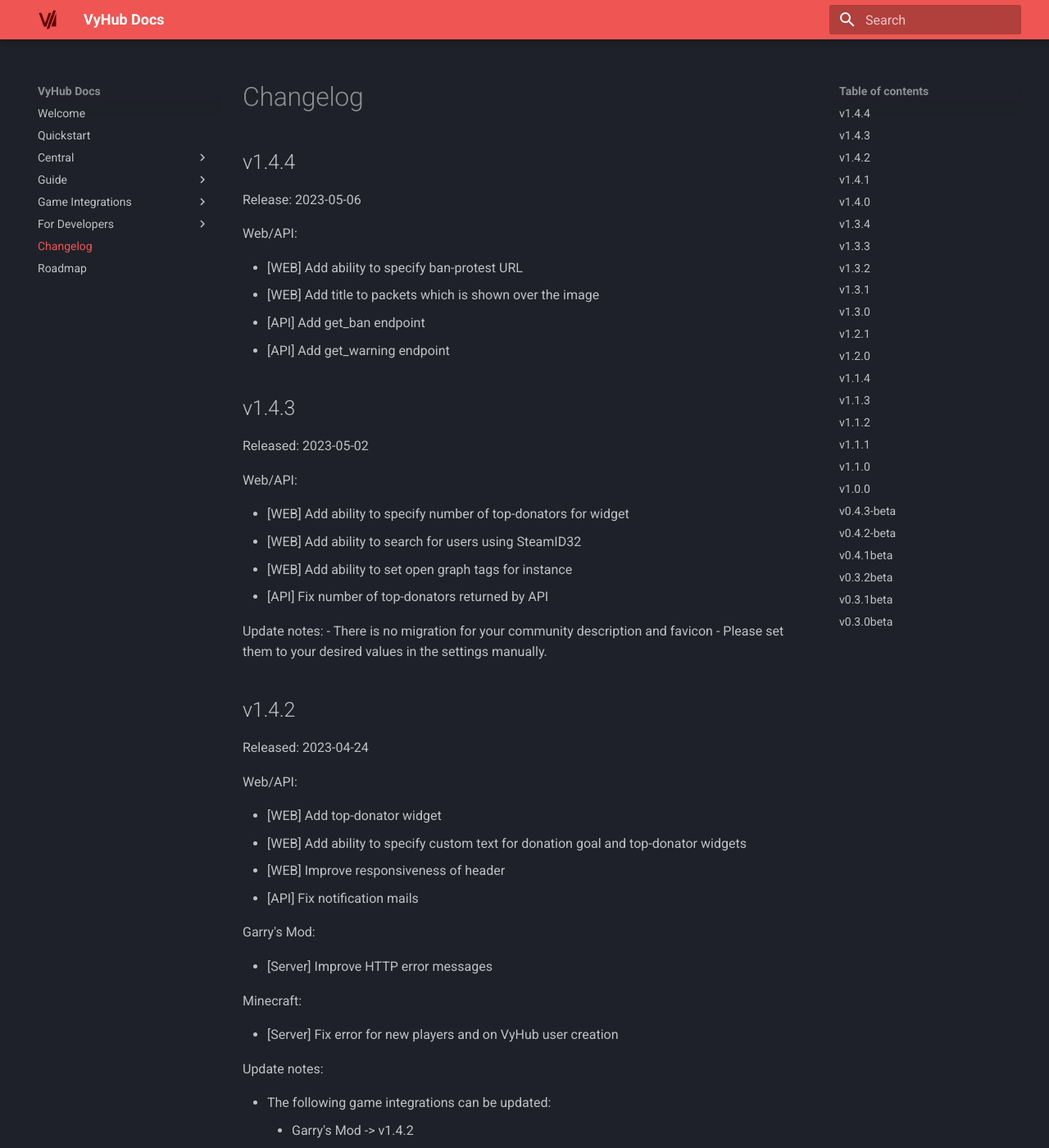
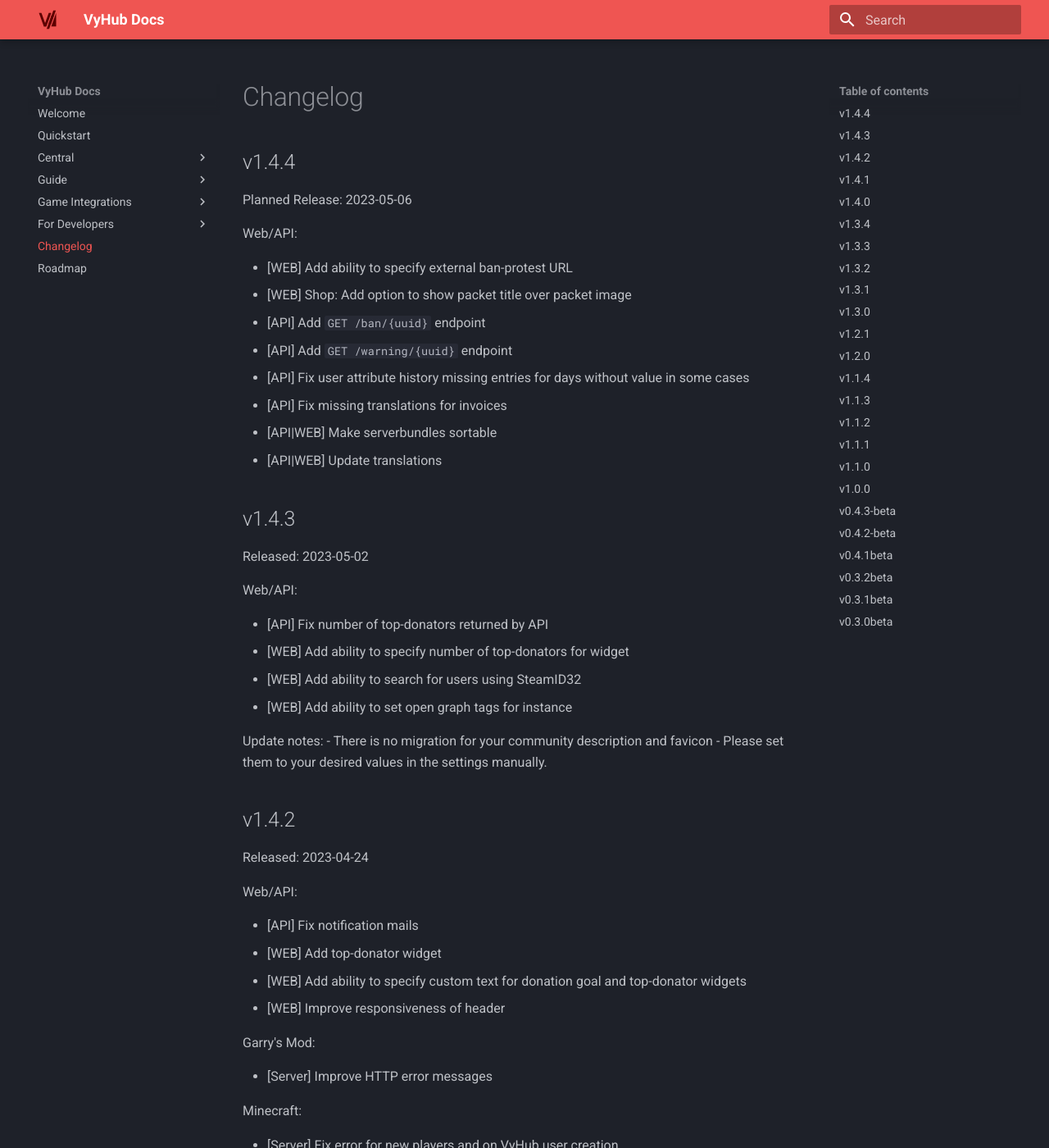
Before and after one commit to nyx-project/vyhub-documentation, an MkDocs documentation site: the page built from docs/changelog.md, in a window 1280 px wide and 1400 px high. Shown: the whole window at 82% size. Built offline with MkDocs 1.6.1 and Material for MkDocs 9.7.7, drawn with Linux system fonts in a browser that asks for light colours; the version menu is left out.

Commit message:
Update 1.4.4 changelog

```diff
--- a/docs/changelog.md
+++ b/docs/changelog.md
@@ -2,15 +2,18 @@
 
 ## v1.4.4
 
-Release: 2023-05-06
+Planned Release: 2023-05-06
 
 Web/API:
 
-- [WEB] Add ability to specify ban-protest URL
-- [WEB] Add title to packets which is shown over the image
-- [API] Add get_ban endpoint
-- [API] Add get_warning endpoint
-
+- [WEB] Add ability to specify external ban-protest URL
+- [WEB] Shop: Add option to show packet title over packet image
+- [API] Add `GET /ban/{uuid}` endpoint
+- [API] Add `GET /warning/{uuid}` endpoint
+- [API] Fix user attribute history missing entries for days without value in some cases
+- [API] Fix missing translations for invoices
+- [API|WEB] Make serverbundles sortable
+- [API|WEB] Update translations
 
 ## v1.4.3
 
@@ -18,10 +21,10 @@
 
 Web/API:
 
+- [API] Fix number of top-donators returned by API
 - [WEB] Add ability to specify number of top-donators for widget
 - [WEB] Add ability to search for users using SteamID32
 - [WEB] Add ability to set open graph tags for instance
-- [API] Fix number of top-donators returned by API
 
 Update notes:
   - There is no migration for your community description and favicon
@@ -33,10 +36,10 @@
 
 Web/API:
 
+- [API] Fix notification mails
 - [WEB] Add top-donator widget
 - [WEB] Add ability to specify custom text for donation goal and top-donator widgets
 - [WEB] Improve responsiveness of header
-- [API] Fix notification mails
 
 Garry's Mod:
 
```
